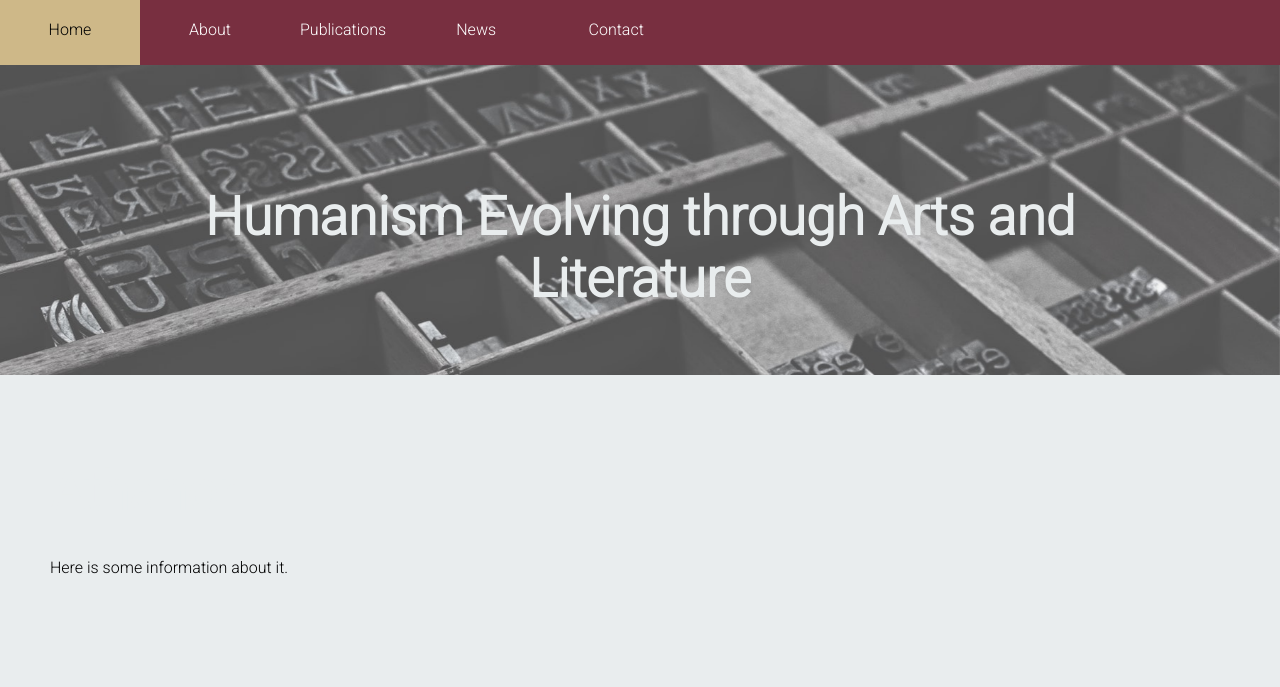
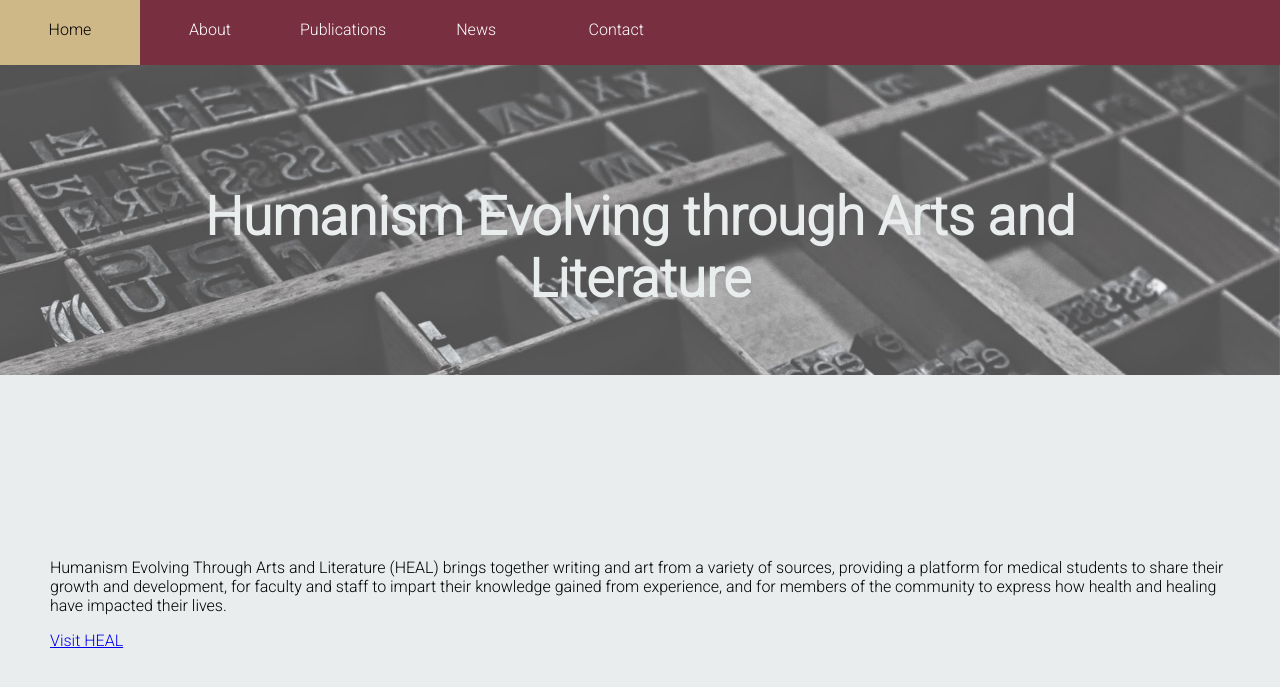
Before and after one commit to fsulibpub/fsulibpub.github.io, a Jekyll site: the page built from _journals/heal.md, in a window 1280 px wide. Shown: the top 687 px of the page. Built offline with Jekyll 4.4.1, drawn with Linux system fonts in a browser that asks for light colours.

Commit message:
added description and link

```diff
--- a/_journals/heal.md
+++ b/_journals/heal.md
@@ -1,11 +1,13 @@
 ---
 layout: default
 title: "Humanism Evolving through Arts and Literature"
-description: "short description of the journal"
+description: "HEAL brings together writing and art from a variety of sources, providing a platform for medical students to share their growth and development."
 permalink: /journals/heal/
 image: journals/journalHEAL.jpg
 ---
 
-# Athanor
+# HEAL
 
-Here is some information about it.
+Humanism Evolving Through Arts and Literature (HEAL) brings together writing and art from a variety of sources, providing a platform for medical students to share their growth and development, for faculty and staff to impart their knowledge gained from experience, and for members of the community to express how health and healing have impacted their lives.
+
+[Visit HEAL](https://journals.flvc.org/heal)
```
